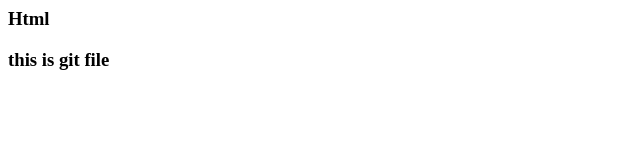
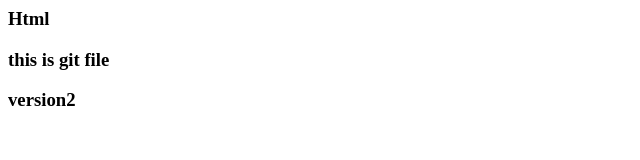
Before and after one commit to rohansid10/firstapp, a plain HTML site: page index.html in a window 1280 px wide. Shown: the full height of the page, 0-640 px from the left. Drawn offline with Linux system fonts and the light colour scheme.

Commit message:
version2

```diff
--- a/index.html
+++ b/index.html
@@ -2,5 +2,7 @@
     <div>
         <h3>Html</h3>
         <h3>this is git file</h3>
+
+        <h3>version2</h3>
     </div>
 </html>
```
